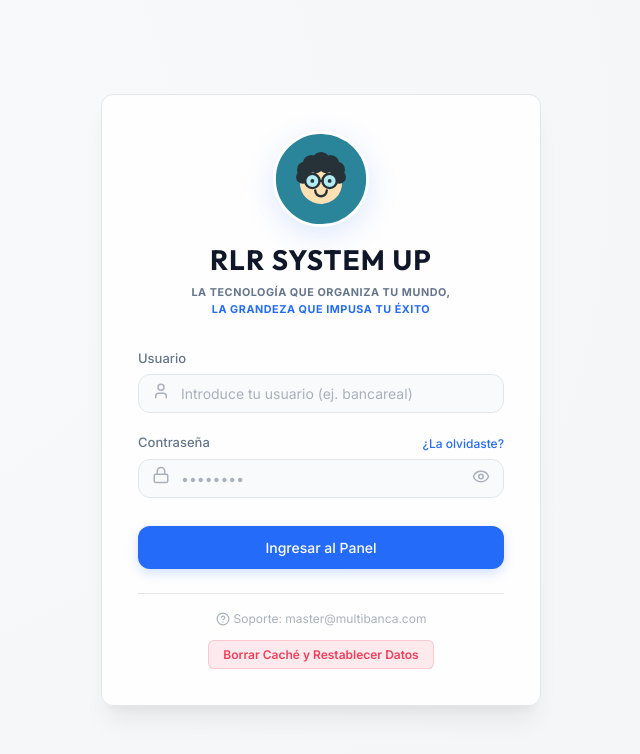
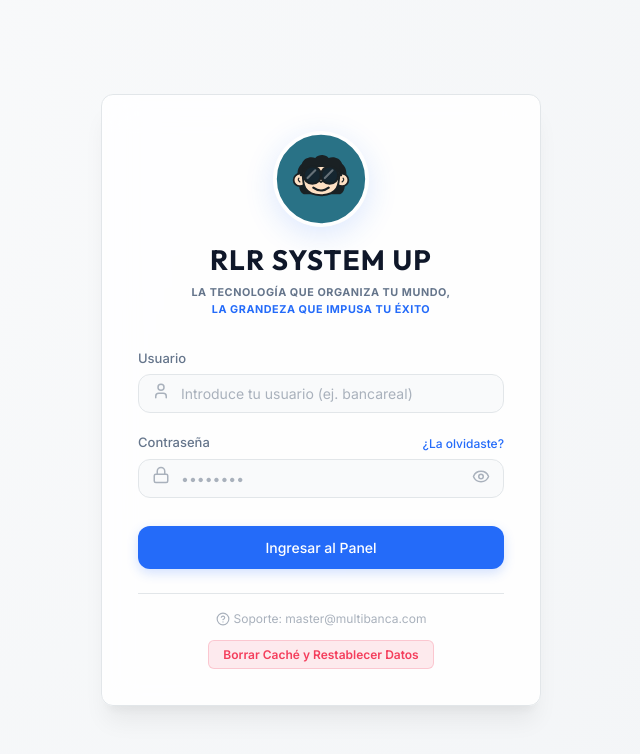
Before and after one commit to randymlb100/didactic-guacamole, a React (Vite) app in the folder proyecto web nuevo/: page / in a window 1280 px wide. Shown: the top 754 px of the page, without its empty margins (319-959 px from the left). Built offline with nearby package versions, Linux system fonts and the light colour scheme; no server answers.

Commit message:
Fix invalid HTML comments inside SVGs and update sidebar header avatar SVG

```diff
--- a/proyecto web nuevo/src/components/AppShell.tsx
+++ b/proyecto web nuevo/src/components/AppShell.tsx
@@ -125,39 +125,52 @@ export const AppShell: React.FC<AppShellProps> = ({ children, activeTab, setActi
               boxShadow: '0 4px 15px hsl(var(--primary) / 0.15)'
             }}>
               <svg width="42" height="42" viewBox="0 0 100 100" fill="none" xmlns="http://www.w3.org/2000/svg">
-                {/* Circular Teal Background */}
-                <circle cx="50" cy="50" r="48" fill="#2A859A" stroke="#ffffff" strokeWidth="2"/>
+                {/* Circular Teal/Steel-Blue Background */}
+                <circle cx="50" cy="50" r="47" fill="#297286" stroke="#ffffff" strokeWidth="2"/>
 
-                {/* Face/Head */}
-                <circle cx="50" cy="54" r="22" fill="#FFE0B2"/>
+                {/* Character Group shifted slightly down for centering */}
+                <g transform="translate(0, 2)">
+                  {/* Back Curly Hair Contour (Deep Charcoal) */}
+                  <path d="M 28,50 C 24,44 25,36 30,32 C 32,26 39,24 44,26 C 48,22 54,22 58,26 C 63,24 70,26 72,32 C 77,36 78,44 74,50 C 76,56 74,62 70,64 L 32,64 C 28,62 26,56 28,50 Z" fill="#1A2124"/>
 
-                {/* Curly Hair (Clustered Circles) */}
-                <circle cx="50" cy="32" r="10" fill="#263238"/>
-                <circle cx="40" cy="34" r="9" fill="#263238"/>
-                <circle cx="60" cy="34" r="9" fill="#263238"/>
-                <circle cx="33" cy="40" r="8" fill="#263238"/>
-                <circle cx="67" cy="40" r="8" fill="#263238"/>
-                <circle cx="31" cy="48" r="7" fill="#263238"/>
-                <circle cx="69" cy="48" r="7" fill="#263238"/>
+                  {/* Left Ear */}
+                  <circle cx="28" cy="49" r="6.5" fill="#FFE1C4" stroke="#1A2124" strokeWidth="1.8"/>
+                  <path d="M 27,47 C 26,48 26,50 28,51" stroke="#1A2124" strokeWidth="1.2" strokeLinecap="round" fill="none"/>
 
-                {/* Forehead curls */}
-                <circle cx="45" cy="38" r="6" fill="#263238"/>
-                <circle cx="55" cy="38" r="6" fill="#263238"/>
+                  {/* Right Ear */}
+                  <circle cx="72" cy="49" r="6.5" fill="#FFE1C4" stroke="#1A2124" strokeWidth="1.8"/>
+                  <path d="M 73,47 C 74,48 74,50 72,51" stroke="#1A2124" strokeWidth="1.2" strokeLinecap="round" fill="none"/>
 
-                {/* Smile */}
-                <path d="M44 62C44 65.3 46.7 68 50 68C53.3 68 56 65.3 56 62" stroke="#263238" strokeWidth="2.5" strokeLinecap="round"/>
+                  {/* Main Face Shape (Soft Peach/Cream) */}
+                  <path d="M 31,42 C 31,32 69,32 69,42 C 69,54 68,64 50,65 C 32,64 31,54 31,42 Z" fill="#FFE1C4" stroke="#1A2124" strokeWidth="2"/>
 
-                {/* Glasses */}
-                <circle cx="41" cy="52" r="7.5" fill="#B2EBF2" stroke="#263238" strokeWidth="2.5"/>
-                <circle cx="41" cy="52" r="2" fill="#263238"/>
+                  {/* Forehead Curls / Hairline Overlay (Deep Charcoal) */}
+                  <path d="M 31,38 Q 36,34 41,38 Q 45,30 50,34 Q 55,30 59,38 Q 64,34 69,38 L 69,32 C 69,32 31,32 31,32 Z" fill="#1A2124"/>
 
-                <circle cx="59" cy="52" r="7.5" fill="#B2EBF2" stroke="#263238" strokeWidth="2.5"/>
-                <circle cx="59" cy="52" r="2" fill="#263238"/>
+                  {/* Nose */}
+                  <path d="M 48.5,50 Q 50,52.5 51.5,50" stroke="#1A2124" strokeWidth="1.8" strokeLinecap="round" fill="none"/>
 
-                <path d="M48.5 52H51.5" stroke="#263238" strokeWidth="2.5" strokeLinecap="round"/>
+                  {/* Friendly Smile */}
+                  <path d="M 42,57 Q 50,63 58,57" stroke="#1A2124" strokeWidth="2.2" strokeLinecap="round" fill="none"/>
 
-                <path d="M33.5 52H30.5" stroke="#263238" strokeWidth="2" strokeLinecap="round"/>
-                <path d="M66.5 52H69.5" stroke="#263238" strokeWidth="2" strokeLinecap="round"/>
+                  {/* Round Opaque Glasses Frame */}
+                  {/* Left Frame */}
+                  <circle cx="41" cy="44" r="9" fill="#152630" stroke="#1A2124" strokeWidth="2.2"/>
+                  {/* Left Lens Reflection (Diagonal White Bar) */}
+                  <path d="M 36,47 L 44,39" stroke="#ffffff" strokeWidth="2.2" strokeLinecap="round" opacity="0.35"/>
+
+                  {/* Right Frame */}
+                  <circle cx="59" cy="44" r="9" fill="#152630" stroke="#1A2124" strokeWidth="2.2"/>
+                  {/* Right Lens Reflection */}
+                  <path d="M 54,47 L 62,39" stroke="#ffffff" strokeWidth="2.2" strokeLinecap="round" opacity="0.35"/>
+
+                  {/* Glasses Bridge Link */}
+                  <path d="M 49.5,44 H 50.5" stroke="#1A2124" strokeWidth="2.2" strokeLinecap="round"/>
+
+                  {/* Glasses Temples (Sides) */}
+                  <path d="M 32,44 H 29" stroke="#1A2124" strokeWidth="2.2" strokeLinecap="round"/>
+                  <path d="M 68,44 H 71" stroke="#1A2124" strokeWidth="2.2" strokeLinecap="round"/>
+                </g>
               </svg>
             </div>
             <div>
--- a/proyecto web nuevo/src/views/auth/Login.tsx
+++ b/proyecto web nuevo/src/views/auth/Login.tsx
@@ -155,39 +155,52 @@ export const Login: React.FC<LoginProps> = ({ onSuccess }) => {
             }}
           >
             <svg width="96" height="96" viewBox="0 0 100 100" fill="none" xmlns="http://www.w3.org/2000/svg">
-              {/* Circular Teal Background */}
-              <circle cx="50" cy="50" r="48" fill="#2A859A" stroke="#ffffff" strokeWidth="2"/>
+              {/* Circular Teal/Steel-Blue Background */}
+              <circle cx="50" cy="50" r="47" fill="#297286" stroke="#ffffff" strokeWidth="2"/>
 
-              {/* Face/Head */}
-              <circle cx="50" cy="54" r="22" fill="#FFE0B2"/>
+              {/* Character Group shifted slightly down for centering */}
+              <g transform="translate(0, 2)">
+                {/* Back Curly Hair Contour (Deep Charcoal) */}
+                <path d="M 28,50 C 24,44 25,36 30,32 C 32,26 39,24 44,26 C 48,22 54,22 58,26 C 63,24 70,26 72,32 C 77,36 78,44 74,50 C 76,56 74,62 70,64 L 32,64 C 28,62 26,56 28,50 Z" fill="#1A2124"/>
 
-              {/* Curly Hair (Clustered Circles) */}
-              <circle cx="50" cy="32" r="10" fill="#263238"/>
-              <circle cx="40" cy="34" r="9" fill="#263238"/>
-              <circle cx="60" cy="34" r="9" fill="#263238"/>
-              <circle cx="33" cy="40" r="8" fill="#263238"/>
-              <circle cx="67" cy="40" r="8" fill="#263238"/>
-              <circle cx="31" cy="48" r="7" fill="#263238"/>
-              <circle cx="69" cy="48" r="7" fill="#263238"/>
+                {/* Left Ear */}
+                <circle cx="28" cy="49" r="6.5" fill="#FFE1C4" stroke="#1A2124" strokeWidth="1.8"/>
+                <path d="M 27,47 C 26,48 26,50 28,51" stroke="#1A2124" strokeWidth="1.2" strokeLinecap="round" fill="none"/>
 
-              {/* Forehead curls */}
-              <circle cx="45" cy="38" r="6" fill="#263238"/>
-              <circle cx="55" cy="38" r="6" fill="#263238"/>
+                {/* Right Ear */}
+                <circle cx="72" cy="49" r="6.5" fill="#FFE1C4" stroke="#1A2124" strokeWidth="1.8"/>
+                <path d="M 73,47 C 74,48 74,50 72,51" stroke="#1A2124" strokeWidth="1.2" strokeLinecap="round" fill="none"/>
 
-              {/* Smile */}
-              <path d="M44 62C44 65.3 46.7 68 50 68C53.3 68 56 65.3 56 62" stroke="#263238" strokeWidth="2.5" strokeLinecap="round"/>
+                {/* Main Face Shape (Soft Peach/Cream) */}
+                <path d="M 31,42 C 31,32 69,32 69,42 C 69,54 68,64 50,65 C 32,64 31,54 31,42 Z" fill="#FFE1C4" stroke="#1A2124" strokeWidth="2"/>
 
-              {/* Glasses */}
-              <circle cx="41" cy="52" r="7.5" fill="#B2EBF2" stroke="#263238" strokeWidth="2.5"/>
-              <circle cx="41" cy="52" r="2" fill="#263238"/>
+                {/* Forehead Curls / Hairline Overlay (Deep Charcoal) */}
+                <path d="M 31,38 Q 36,34 41,38 Q 45,30 50,34 Q 55,30 59,38 Q 64,34 69,38 L 69,32 C 69,32 31,32 31,32 Z" fill="#1A2124"/>
 
-              <circle cx="59" cy="52" r="7.5" fill="#B2EBF2" stroke="#263238" strokeWidth="2.5"/>
-              <circle cx="59" cy="52" r="2" fill="#263238"/>
+                {/* Nose */}
+                <path d="M 48.5,50 Q 50,52.5 51.5,50" stroke="#1A2124" strokeWidth="1.8" strokeLinecap="round" fill="none"/>
 
-              <path d="M48.5 52H51.5" stroke="#263238" strokeWidth="2.5" strokeLinecap="round"/>
+                {/* Friendly Smile */}
+                <path d="M 42,57 Q 50,63 58,57" stroke="#1A2124" strokeWidth="2.2" strokeLinecap="round" fill="none"/>
 
-              <path d="M33.5 52H30.5" stroke="#263238" strokeWidth="2" strokeLinecap="round"/>
-              <path d="M66.5 52H69.5" stroke="#263238" strokeWidth="2" strokeLinecap="round"/>
+                {/* Round Opaque Glasses Frame */}
+                {/* Left Frame */}
+                <circle cx="41" cy="44" r="9" fill="#152630" stroke="#1A2124" strokeWidth="2.2"/>
+                {/* Left Lens Reflection (Diagonal White Bar) */}
+                <path d="M 36,47 L 44,39" stroke="#ffffff" strokeWidth="2.2" strokeLinecap="round" opacity="0.35"/>
+
+                {/* Right Frame */}
+                <circle cx="59" cy="44" r="9" fill="#152630" stroke="#1A2124" strokeWidth="2.2"/>
+                {/* Right Lens Reflection */}
+                <path d="M 54,47 L 62,39" stroke="#ffffff" strokeWidth="2.2" strokeLinecap="round" opacity="0.35"/>
+
+                {/* Glasses Bridge Link */}
+                <path d="M 49.5,44 H 50.5" stroke="#1A2124" strokeWidth="2.2" strokeLinecap="round"/>
+
+                {/* Glasses Temples (Sides) */}
+                <path d="M 32,44 H 29" stroke="#1A2124" strokeWidth="2.2" strokeLinecap="round"/>
+                <path d="M 68,44 H 71" stroke="#1A2124" strokeWidth="2.2" strokeLinecap="round"/>
+              </g>
             </svg>
           </div>
 
```
